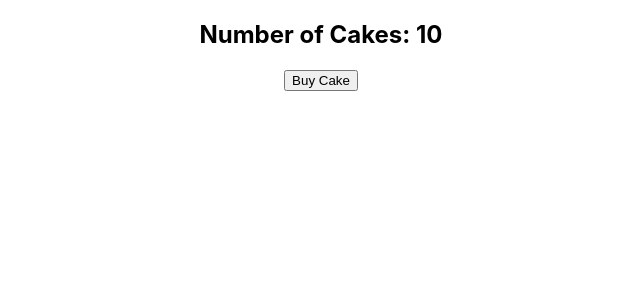
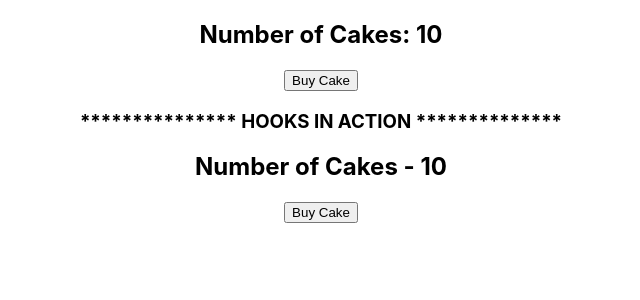
Before and after one commit to ClaytonSiby/react_redux_fundamentals, a React (Create React App) app in the folder react-redux/: page / in a window 1280 px wide. Shown: the top 300 px of the page, without its empty margins (319-959 px from the left). Built offline with nearby package versions, Linux system fonts and the light colour scheme.

Commit message:
Add: react-redux hooks to access and update the store

```diff
--- a/react-redux/src/App.js
+++ b/react-redux/src/App.js
@@ -1,6 +1,7 @@
 import { Provider } from 'react-redux';
 import store from './redux/store';
 import CakeContainer from './components/CakeContainer';
+import HooksCakeContainer from './components/HooksCakeContainer';
 import './App.css';
 
 function App() {
@@ -8,6 +9,8 @@
     <Provider store={store}>
       <div className="App">
         <CakeContainer />
+        <h3>*************** HOOKS IN ACTION **************</h3>
+        <HooksCakeContainer />
       </div>
     </Provider>
   );
--- /dev/null
+++ b/react-redux/src/components/HooksCakeContainer.js
@@ -0,0 +1,20 @@
+import React from 'react';
+import { useSelector, useDispatch } from 'react-redux';
+import { buyCake } from '../redux';
+
+function HooksCakeContainer() {
+  // access the app store with useSelector
+  const numberOfCakes = useSelector((state) => state.numberOfCakes);
+
+  // useDispatch hook returns a reference to the dispatch function from the redux store
+  const dispatch = useDispatch();
+
+  return (
+    <div>
+        <h2>Number of Cakes - { numberOfCakes } </h2>
+        <button onClick={() => dispatch(buyCake())}>Buy Cake</button>
+    </div>
+  )
+}
+
+export default HooksCakeContainer;
```
